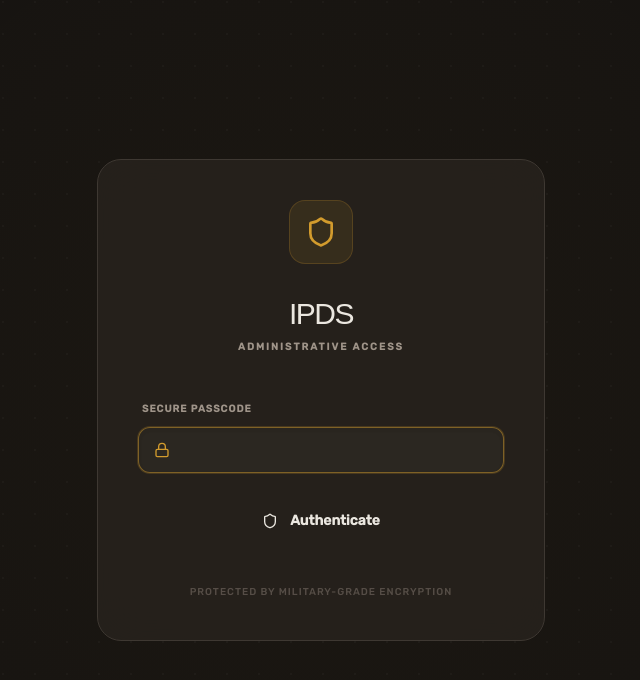
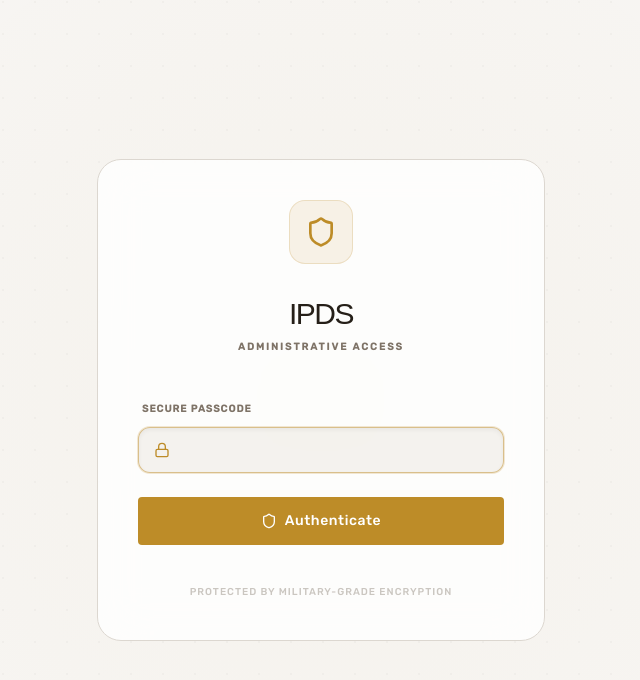
Before and after one commit to UmeAfk/IPDS, a Next.js app: page /admin in a window 1280 px wide. Shown: the top 680 px of the page, without its empty margins (319-959 px from the left). Built offline with nearby package versions, Linux system fonts and the light colour scheme; no server answers; the database is empty; a web font is replaced by a local one.

Commit message:
Fix Fallback

```diff
--- a/app/(site)/projects/[slug]/page.tsx
+++ b/app/(site)/projects/[slug]/page.tsx
@@ -35,15 +35,16 @@ export default function ProjectPage() {
 
   if (!project) return notFound();
 
-  const heroImage = project.image_url || "/images/JyotiVilla.jpg";
-  const thumb1 = project.gallery_updates?.[0]?.media_url || project.image_url_dark || "/images/ShreeSadhna.jpg";
-  const thumb2 = project.gallery_updates?.[1]?.media_url || project.image_url_light || "/images/JyotiVillaNight.jpg";
+  const heroImage = project.image_url || "";
+  const thumb1 = project.gallery_updates?.[0]?.media_url || project.image_url_dark || "";
+  const thumb2 = project.gallery_updates?.[1]?.media_url || project.image_url_light || "";
 
   return (
-    <div>
-      <div className="bg-background border-b border-border">
+    <>
+      <main>
+        <div className="bg-background border-b border-border sticky top-0 z-30 backdrop-blur-md">
           <div className="max-w-7xl mx-auto px-6 py-4">
-          <Link href="/" className="text-xs font-bold uppercase tracking-widest text-muted-foreground hover:text-accent transition-colors">
+            <Link href="/#projects" className="text-xs font-bold uppercase tracking-widest text-muted-foreground hover:text-accent transition-colors">
               ← Back to Projects
             </Link>
           </div>
@@ -147,6 +148,7 @@ export default function ProjectPage() {
             </a>
           </div>
         </section>
-    </div>
+      </main>
+    </>
   );
 }
--- a/app/admin/layout.tsx
+++ b/app/admin/layout.tsx
@@ -1,16 +1,3 @@
-"use client";
-
-import { ThemeProvider } from "@/components/ThemeProvider";
-
 export default function AdminLayout({ children }: { children: React.ReactNode }) {
-  return (
-    <ThemeProvider
-      attribute="class"
-      defaultTheme="dark"
-      storageKey="ipds-admin-theme"
-      enableSystem={false}
-    >
-      {children}
-    </ThemeProvider>
-  );
+  return <>{children}</>;
 }
--- a/app/layout.tsx
+++ b/app/layout.tsx
@@ -1,5 +1,6 @@
 import { Arsenal, Rubik } from "next/font/google";
 import { Toaster } from "@/components/ui/Toaster";
+import { ThemeProvider } from "@/components/ThemeProvider";
 import { getAllSiteContent } from "@/lib/supabase";
 import "@/styles/globals.css";
 
@@ -40,8 +41,10 @@ export default async function RootLayout({ children }: { children: React.ReactNo
         <meta name="theme-color" content="#b8922a" />
       </head>
       <body className={`${display.variable} ${body.variable} antialiased`}>
-        {children}
-        <Toaster />
+        <ThemeProvider attribute="class" defaultTheme="light" enableSystem>
+          {children}
+          <Toaster />
+        </ThemeProvider>
       </body>
     </html>
   );
--- a/components/Navbar.tsx
+++ b/components/Navbar.tsx
@@ -5,6 +5,7 @@ import { motion, AnimatePresence } from "framer-motion";
 import { Menu, X, ArrowRight } from "lucide-react";
 import Link from "next/link";
 import Image from "next/image";
+import ThemeToggle from "./ThemeToggle";
 
 const navLinks = [
   { label: "Home", href: "/" },
@@ -53,6 +54,7 @@ export default function Navbar() {
                 {label}
               </a>
             ))}
+            <ThemeToggle />
             <button
               className="btn-primary py-2.5 px-5"
               onClick={() => document.getElementById("contact")?.scrollIntoView({ behavior: "smooth" })}
@@ -62,14 +64,17 @@ export default function Navbar() {
             </button>
           </div>
 
+          <div className="flex items-center gap-4 md:hidden">
+            <ThemeToggle />
             <button
-            className={`md:hidden p-2 transition-colors ${
+              className={`transition-colors ${
                 scrolled ? "text-foreground" : "text-white"
               }`}
               onClick={() => setMobileOpen(!mobileOpen)}
             >
               {mobileOpen ? <X size={24} /> : <Menu size={24} />}
             </button>
+          </div>
         </div>
       </nav>
 
@@ -79,7 +84,7 @@ export default function Navbar() {
             initial={{ opacity: 0 }}
             animate={{ opacity: 1 }}
             exit={{ opacity: 0 }}
-            className="fixed inset-0 z-40 bg-white flex flex-col items-center justify-center gap-8 md:hidden"
+            className="fixed inset-0 z-40 bg-background flex flex-col items-center justify-center gap-8 md:hidden"
           >
             {navLinks.map(({ label, href }) => (
               <a
--- a/components/OngoingProjects.tsx
+++ b/components/OngoingProjects.tsx
@@ -5,6 +5,8 @@ import { useState, useRef, useEffect, useMemo } from "react";
 import { motion, useInView } from "framer-motion";
 import { ChevronLeft, ChevronRight } from "lucide-react";
 import { type Project } from "@/lib/supabase";
+import { slugify } from "@/lib/slugify";
+import { useRouter } from "next/navigation";
 
 const FILTERS = ["All", "Residential", "Commercial", "Institutional", "Temple", "Complex"] as const;
 
@@ -12,6 +14,7 @@ export default function OngoingProjects({ projects, pipelineText }: { projects:
   const ref = useRef<HTMLDivElement>(null);
   const scrollRef = useRef<HTMLDivElement>(null);
   const inView = useInView(ref, { once: true, margin: "-80px" });
+  const router = useRouter();
   const [filter, setFilter] = useState<string>("All");
   const [hoveredIdx, setHoveredIdx] = useState<number | null>(null);
   const [canScrollLeft, setCanScrollLeft] = useState(false);
@@ -86,12 +89,13 @@ export default function OngoingProjects({ projects, pipelineText }: { projects:
                           : 1,
                     minWidth: "80px",
                     maxWidth: hoveredIdx === idx ? "600px" : undefined,
+                    cursor: "pointer",
                   }}
                   onMouseEnter={() => setHoveredIdx(idx)}
                   onMouseLeave={() => setHoveredIdx(null)}
-                >
+                  onClick={() => router.push(`/projects/${slugify(project.title)}`)}>
                   <Image
-                    src={project.image_url || "/images/JyotiVilla.jpg"}
+                    src={project.image_url || ""}
                     alt={project.title}
                     fill
                     className="object-cover"
--- a/components/admin/AdminDashboard.tsx
+++ b/components/admin/AdminDashboard.tsx
@@ -672,12 +672,14 @@ export default function AdminDashboard({ onLogout }: { onLogout: () => void }) {
 
                           <button
                             onClick={() => { haptic(); setEditingProject({} as any); }}
-                            className="bevel-card p-8 bg-card border-2 border-dashed border-border/50 rounded-[2rem] flex flex-col items-center justify-center text-center hover:border-brand-accent/30 transition-all group"
+                            className="bevel-card p-8 bg-card border border-border rounded-[2rem] flex flex-col items-center justify-between text-center hover:border-brand-accent/30 transition-all group relative overflow-hidden min-h-[400px]"
                           >
-                            <div className="w-12 h-12 rounded-2xl bg-background border border-border flex items-center justify-center mb-4 group-hover:scale-110 transition-transform">
-                              <Plus size={24} className="text-brand-accent" />
+                            <div className="flex-1 flex flex-col items-center justify-center w-full">
+                              <div className="w-12 h-12 rounded-2xl bg-background border border-border flex items-center justify-center mb-4 group-hover:scale-110 transition-transform">
+                                <Plus size={24} className="text-brand-accent" />
+                              </div>
+                              <p className="text-[10px] font-bold uppercase tracking-widest text-muted-foreground">Add New Project</p>
                             </div>
-                            <p className="text-[10px] font-bold uppercase tracking-widest text-muted-foreground">Add New Project</p>
                           </button>
                         </div>
                       )}
--- a/components/admin/EmailTab.tsx
+++ b/components/admin/EmailTab.tsx
@@ -153,7 +153,11 @@ The ArchViz Studio Team`);
             <button
               onClick={sendEmails}
               disabled={sending || !recipients.length || (target === "project" && !selProject)}
-              className="flex-1 btn-vercel h-10 px-8 text-sm disabled:opacity-40 disabled:hover:bg-primary"
+              className={`flex-1 h-10 px-8 text-sm font-medium flex items-center justify-center gap-2 transition-all ${
+                sending || !recipients.length || (target === "project" && !selProject)
+                  ? "rounded-xl border border-border text-muted-foreground bg-secondary/50 cursor-not-allowed"
+                  : "btn-vercel"
+              }`}
             >
               {sending ? <RefreshCw size={14} className="animate-spin" /> : <Send size={14} />}
               {sending ? "Sending..." : `Send to ${recipients.length} Recipient${recipients.length !== 1 ? "s" : ""}`}
@@ -164,8 +168,7 @@ The ArchViz Studio Team`);
         {/* Preview Panel */}
         <div className="space-y-4">
           <label className="text-xs font-semibold uppercase tracking-wider text-muted-foreground">Live Preview</label>
-          <div className="bevel-card p-6 bg-secondary/20 relative min-h-[400px]">
-            <div className="absolute top-4 right-4 text-[10px] font-bold text-brand-accent/50 uppercase tracking-widest">Preview Mode</div>
+          <div className="bevel-card p-8 bg-card relative min-h-[400px]">
             <div className="space-y-4">
               <div>
                 <span className="text-[10px] font-bold text-muted-foreground uppercase mr-2">Subject:</span>
--- a/styles/globals.css
+++ b/styles/globals.css
@@ -105,7 +105,7 @@
     color: hsl(var(--muted-foreground));
   }
 
-  /* ── Buttons ─────────────────────────────────────────────── */
+  /* ── Buttons ──────────────────────────────────────────────── */
   .btn-primary {
     display: inline-flex;
     align-items: center;
@@ -121,6 +121,26 @@
     transition: background 0.2s ease;
   }
   .btn-primary:hover { background: hsl(40 65% 38%); }
+
+  .btn-vercel {
+    display: inline-flex;
+    align-items: center;
+    gap: 0.5rem;
+    padding: 0.75rem 1.75rem;
+    background: hsl(var(--accent));
+    color: white;
+    font-family: var(--font-body);
+    font-size: 0.875rem;
+    font-weight: 500;
+    letter-spacing: 0.04em;
+    border-radius: var(--radius);
+    transition: background 0.2s ease;
+  }
+  .btn-vercel:hover { background: hsl(40 65% 38%); }
+  .btn-vercel:disabled {
+    opacity: 0.5;
+    cursor: not-allowed;
+  }
 
   .btn-outline {
     display: inline-flex;
@@ -244,6 +264,12 @@
     height: 1px;
     background: hsl(var(--accent));
   }
+
+  /* ── Bevel card ───────────────────────────────────────────── */
+  .bevel-card {
+    border-radius: 1.5rem;
+    border: 1px solid hsl(var(--border));
+  }
 }
 
 @keyframes kenburns {
```
Lines whose indentation alone changed are shown as unchanged.
